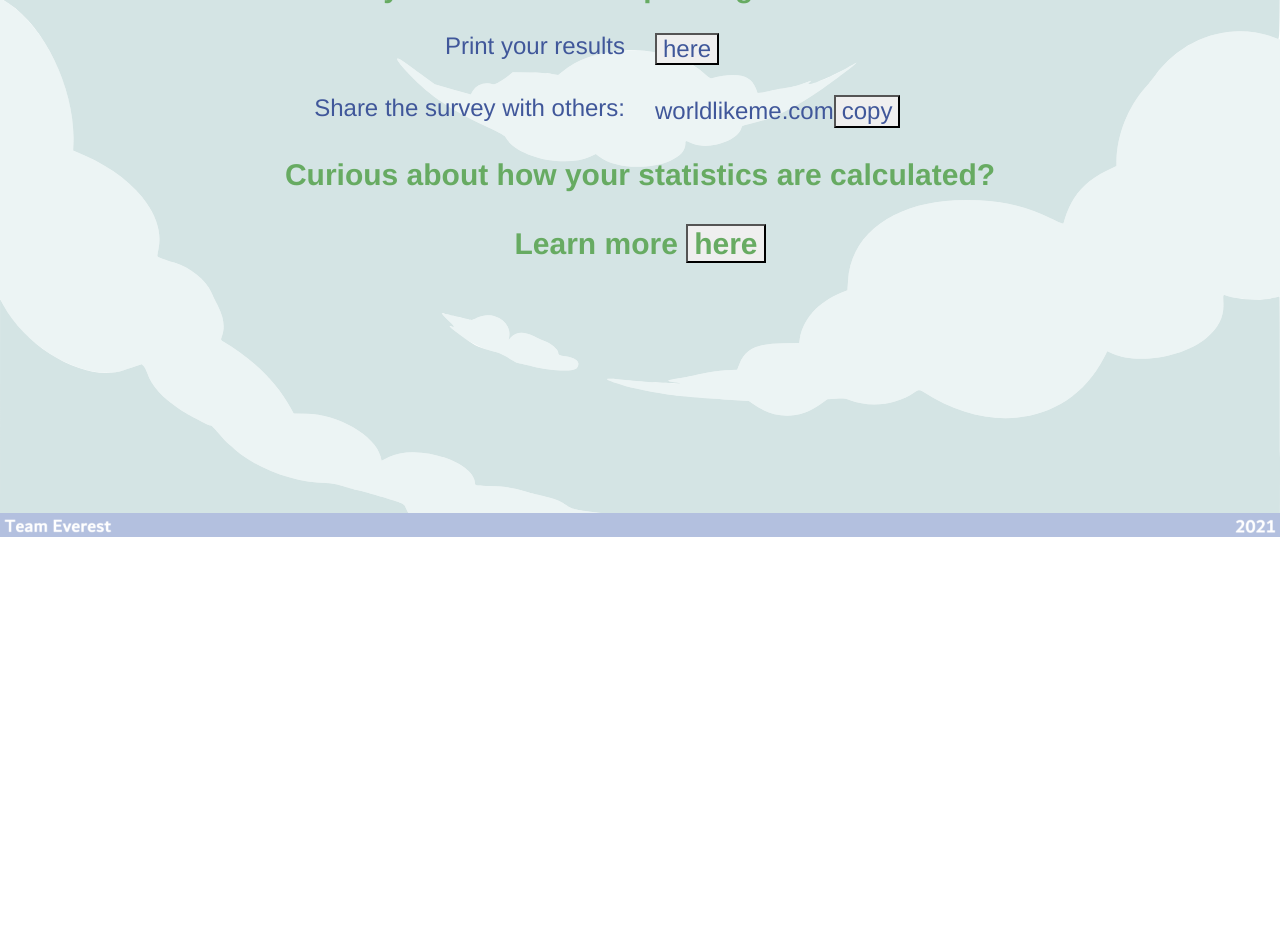
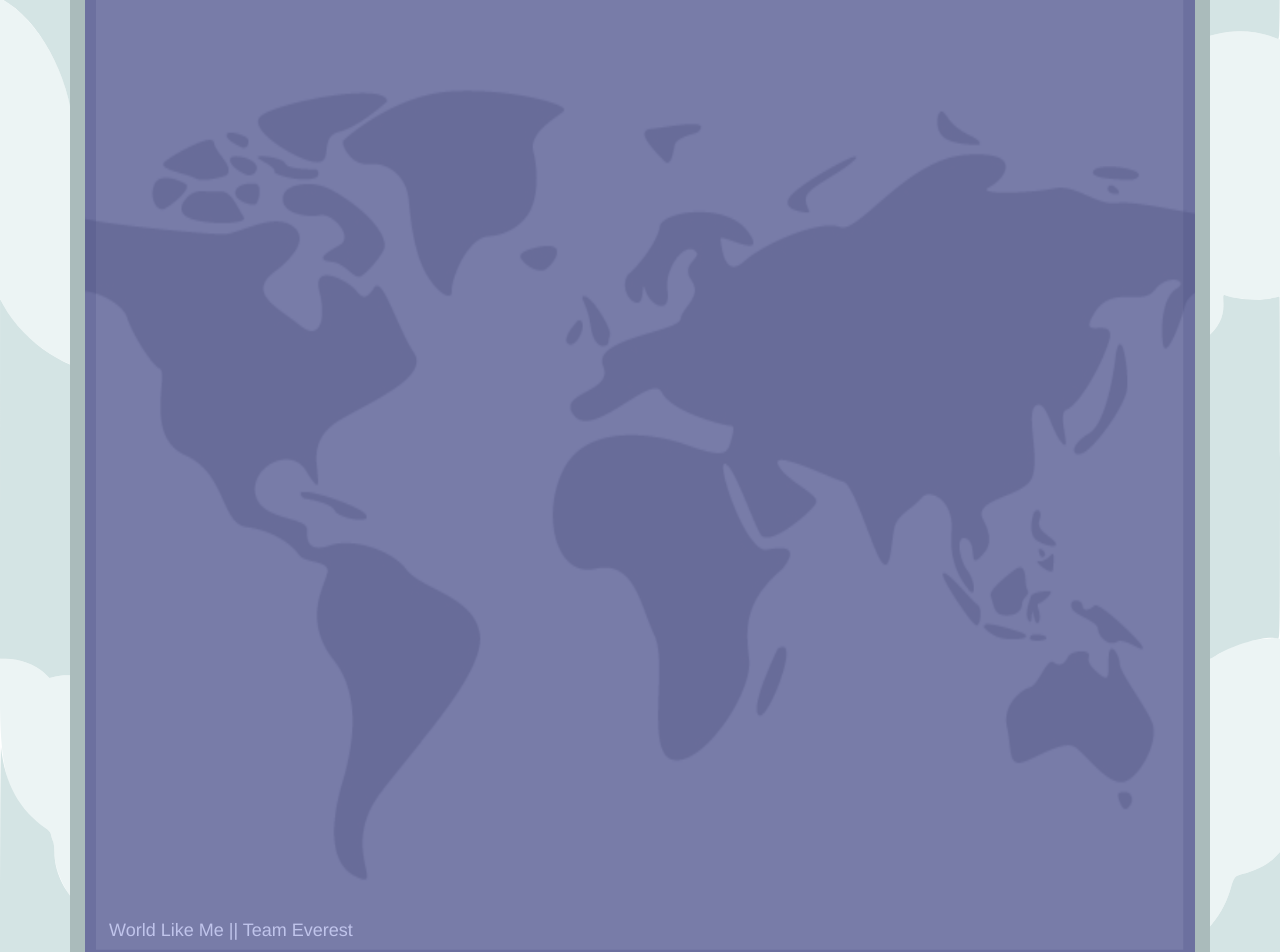
Before and after one commit to samblau14/11283group58, a React (Create React App) app in the folder mern/client/: page /results/1 in a window 1280 px wide. Shown: the part 560-1512 px from the top of the page. Before the commit the page ends 1097 px from the top, so only its background shows below. Built offline with nearby package versions, Linux system fonts and the light colour scheme.

Commit message:
continued formatting results page results page now connects to credits page on button click

```diff
--- a/mern/client/src/components/resultsPage.js
+++ b/mern/client/src/components/resultsPage.js
@@ -20,7 +20,13 @@ import axios from 'axios';
 
 class resultsPage extends Component {
     constructor(props) {
-        super(props)
+        super(props);
+
+        this.copySiteLink = this.copySiteLink.bind(this);
+    }
+
+    copySiteLink(e) {
+
     }
 
     render() {
@@ -28,12 +34,24 @@ class resultsPage extends Component {
             <Container style={{marginTop: '10vh'}}>
                 <Row>
                     <h1 style={{color: '#67ab62', marginLeft: 'auto', marginRight: 'auto', textAlign: 'center'}}><b>
+                        Hello, [name] <br/>
                         Here are your results!
                     </b></h1>
                 </Row>
 
                 <Box className='resultsBox'>
-                    data goes here
+                    <h4
+                    style=
+                        {{
+                            color: '#c0c4eb',
+                            padding: '1.5vh',
+                            position: 'relative',
+                            left: '0%',
+                            bottom: '-95%',
+                        }}
+                    >
+                        World Like Me || Team Everest
+                    </h4>
                 </Box>
 
                 <Row>
@@ -42,7 +60,7 @@ class resultsPage extends Component {
                     </b></h2>
                 </Row>
 
-                <Row>
+                <Row style={{marginBottom: '-1vh'}}>
                     <Col>
                         <h3 style={{color: '#40579a', marginLeft: 'auto', marginRight: 'auto', textAlign: 'right'}}>
                             Print your results
@@ -50,31 +68,36 @@ class resultsPage extends Component {
                     </Col>
                     <Col>
                         <h3 style={{color: '#40579a', marginLeft: 'auto', marginRight: 'auto', textAlign: 'left'}}>
-                            <button>here</button>
+                            <button className='hereButtons'>Here</button>
                         </h3>
                     </Col>
                 </Row>
                 <Row>
                     <Col>
                         <h3 style={{color: '#40579a', marginLeft: 'auto', marginRight: 'auto', textAlign: 'right'}}>
-                            Share the survey with others:
+                            Share the survey with others
                         </h3>
                     </Col>
                     <Col>
-                        <h3 style={{color: '#40579a', marginLeft: 'auto', marginRight: 'auto', textAlign: 'left'}}>
-                            worldlikeme.com
-                            <button>copy</button>
-                        </h3>
+                        <h4 style={{color: '#40579a', marginLeft: 'auto', marginRight: 'auto', textAlign: 'left', marginTop: '2vh'}}>
+                            <input value='worldlikeme.com' readOnly style={{outline: 'none', border: '0', padding: '1.3vh', marginRight: '1.5vh'}}/>
+                            <button className='hereButtons'>copy</button>
+                        </h4>
                     </Col>
                 </Row>
+
+                <br /><br />
 
                 <Row>
                     <h2 style={{color: '#67ab62', marginLeft: 'auto', marginRight: 'auto', textAlign: 'center'}}><b>
                         Curious about how your statistics are calculated?
                         <br /><br/>
                         Learn more&nbsp;
-                        <button>here</button>
-                    </b></h2>
+                        </b>
+                        <Link to="/credits">
+                        <button className='hereButtons'>Here</button>
+                        </Link>
+                    </h2>
                 </Row>
             </Container>
         );
--- a/mern/client/src/components/style.css
+++ b/mern/client/src/components/style.css
@@ -240,9 +240,62 @@
   }
   .resultsBox
   {
-    background-color: white;
-    outline: #6c709f solid 1.5vh;
+    background-image: url(../assets/results_bg.png);
+    background-size: 100%;
+    height: 1015px;
+
     padding: 1.5vh;
+
+    margin-bottom: 5vh;
+
+    box-shadow:
+   15px 15px #AABBBB,
+   -15px 15px #AABBBB;
 
     margin-top: 5vh;
   }
+  .hereButtons
+  {
+    outline: transparent;
+    border: none;
+
+    margin-top: auto;
+    margin-bottom: auto;
+
+    padding-top: 0.5vh;
+    padding-bottom: 0.5vh;
+    padding-left: 5vh;
+    padding-right: 5vh;
+
+    box-shadow:
+		0px -5px 0 #c1cbe4,
+		0px 5px 0 #a7b2d4;
+
+    font-size: 3vh;
+
+    background-color: #b2bfde;
+    color: #435ead;
+  }
+  .hereButtons:hover
+  {
+    outline: transparent;
+    border: none;
+
+    margin-top: auto;
+    margin-bottom: auto;
+
+    padding-top: 0.5vh;
+    padding-bottom: 0.5vh;
+    padding-left: 5vh;
+    padding-right: 5vh;
+
+    box-shadow:
+		0px -5px 0 #c1cbe4,
+		0px 5px 0 #a7b2d4;
+
+    font-size: 3vh;
+
+    background-color: #b2bfde;
+    color: #435ead;
+    filter: brightness(1.05);
+  }
--- a/mern/client/src/components/surveyPage.js
+++ b/mern/client/src/components/surveyPage.js
@@ -263,7 +263,7 @@ class surveyPage extends Component {
 
         if (canSubmit) {
             button =
-                <Link to={"/result/" + this.state.record_id}>
+                <Link to={"/results/" + this.state.record_id}>
                     <img
                     src={submitBtn}
                     // onClick={this.onSubmit}
```
